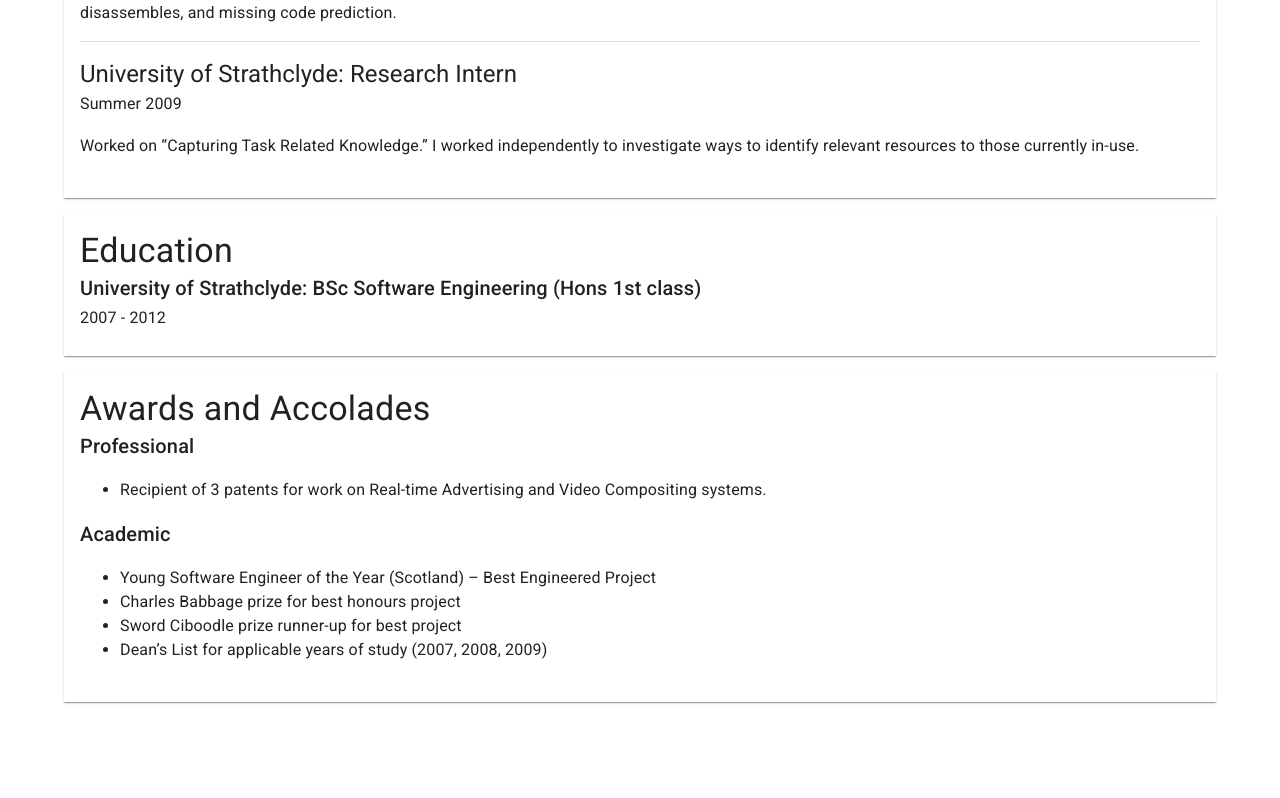
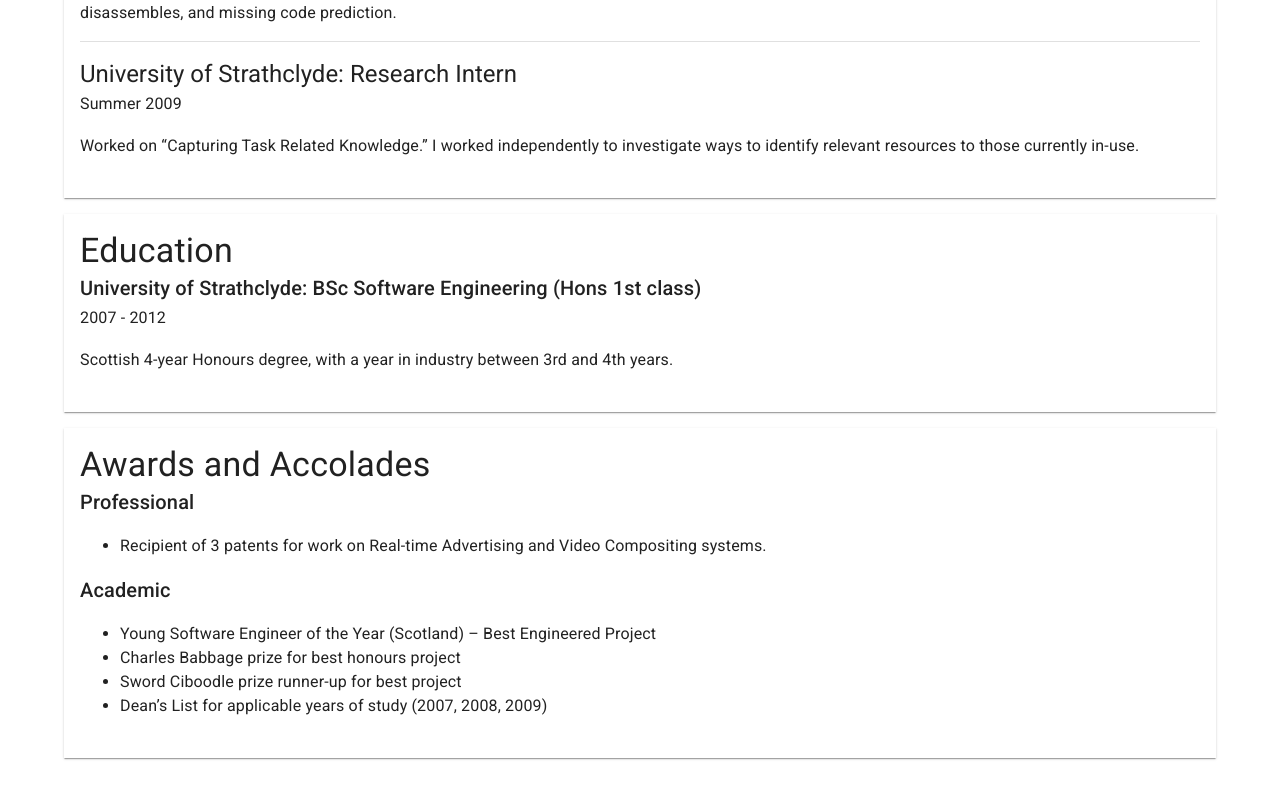
Before and after one commit to FlightOfStairs/flightofstairs.org, a React (Create React App) app in the folder packages/website/: page / in a window 1280 px wide. Shown: the part 1356-2154 px from the top of the page. Before the commit the page ends 2114 px from the top, so only its background shows below. Built offline with nearby package versions, Linux system fonts and the light colour scheme.

Commit message:
Minor CV updates

```diff
--- a/packages/website/src/App.tsx
+++ b/packages/website/src/App.tsx
@@ -51,14 +51,20 @@
   </Box>
 );
 
-const CvCard = (props: { children: ReactNode }) => (
+const CvCard = (props: { title: string; children: ReactNode }) => (
   <Card
     sx={{
       my: 2,
       borderRadius: 0,
     }}
   >
-    <CardContent>{props.children}</CardContent>
+    <CardContent>
+      <Typography variant="h4" component="h2">
+        {props.title}
+      </Typography>
+
+      {props.children}
+    </CardContent>
   </Card>
 );
 
@@ -93,11 +99,7 @@
           </Button>
         </Toolbar>
       </AppBar>
-      <CvCard>
-        <Typography variant="h4" component="h2">
-          Skills
-        </Typography>
-
+      <CvCard title="Skills">
         <Grid container spacing={2}>
           <Grid item component="dl">
             <SkillCategory category="Languages">
@@ -118,11 +120,8 @@
           </Grid>
         </Grid>
       </CvCard>
-      <CvCard>
-        <Typography variant="h4" component="h2">
-          Employment
-        </Typography>
 
+      <CvCard title="Employment">
         <Job
           employer="Amazon"
           role="Software Development Engineer"
@@ -239,32 +238,31 @@
         </Job>
       </CvCard>
 
-      <CvCard>
-        <Typography variant="h4" component="h2">
-          Education
-        </Typography>
-        <Box>
+      <CvCard title="Education">
         <Typography variant="h6" component="h3">
           University of Strathclyde: BSc Software Engineering (Hons 1st class)
         </Typography>
         <Typography variant="subtitle1" component="span">
           2007 - 2012
         </Typography>
-        </Box>
+
+        <Typography variant="body1" paragraph>
+          <p>
+            Scottish 4-year Honours degree, with a year in industry between 3rd
+            and 4th years.
+          </p>
+        </Typography>
       </CvCard>
-      <CvCard>
-        <Typography variant="h4" component="h2">
-          Awards and Accolades
-        </Typography>
-        <Box>
+
+      <CvCard title="Awards and Accolades">
         <Typography variant="h6" component="h3">
           Professional
         </Typography>
         <Typography variant="body1" paragraph>
           <ul>
             <li>
-                Recipient of 3 patents for work on Real-time Advertising and
-                Video Compositing systems.
+              Recipient of 3 patents for work on Real-time Advertising and Video
+              Compositing systems.
             </li>
           </ul>
         </Typography>
@@ -286,7 +284,6 @@
             </li>
           </ul>
         </Typography>
-        </Box>
       </CvCard>
     </Container>
   );
```
Lines whose indentation alone changed are shown as unchanged.
